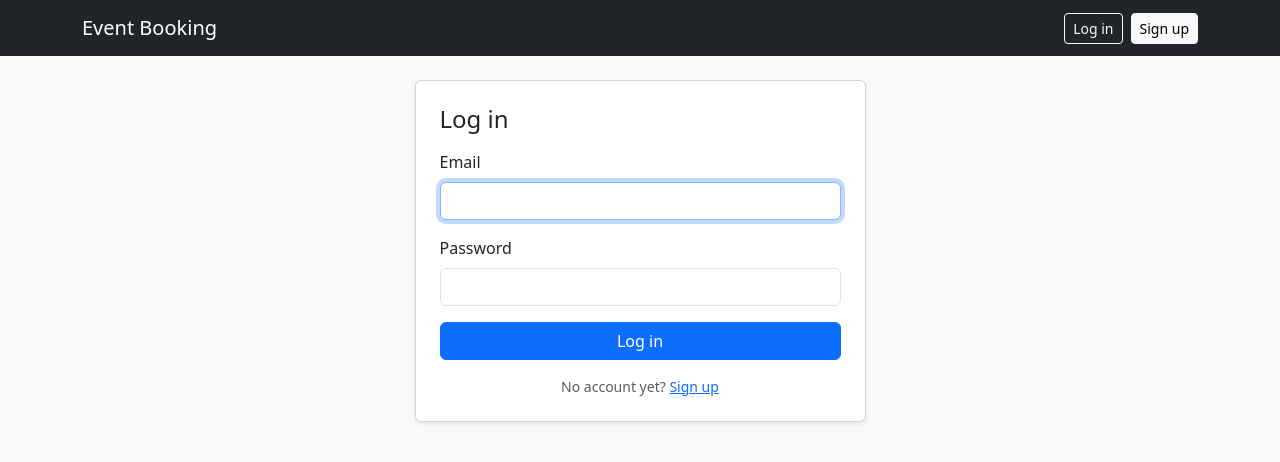
After one commit to Asmit-123/event-booking-platform, a Django app: page /accounts/login/ in a window 1280 px wide. The commit adds this page. Shown: the top 462 px of the page. Run offline with Django 5.2, Linux system fonts and the light colour scheme.

Commit message:
feat: add email login and POST-only logout

```diff
--- a/accounts/forms.py
+++ b/accounts/forms.py
@@ -1,7 +1,14 @@
 from django import forms
-from django.contrib.auth.forms import UserCreationForm
+from django.contrib.auth.forms import AuthenticationForm, UserCreationForm
 
 from .models import User
+
+
+def add_bootstrap_classes(form):
+    """Give every non-radio widget Bootstrap's input styling."""
+    for field in form.fields.values():
+        if not isinstance(field.widget, forms.RadioSelect):
+            field.widget.attrs["class"] = "form-control"
 
 
 class SignUpForm(UserCreationForm):
@@ -21,12 +28,31 @@ class SignUpForm(UserCreationForm):
 
     def __init__(self, *args, **kwargs):
         super().__init__(*args, **kwargs)
-        for field in self.fields.values():
-            if not isinstance(field.widget, forms.RadioSelect):
-                field.widget.attrs["class"] = "form-control"
+        add_bootstrap_classes(self)
 
     def clean_email(self):
         email = self.cleaned_data["email"].lower()
         if User.objects.filter(email__iexact=email).exists():
             raise forms.ValidationError("An account with this email already exists.")
         return email
+
+
+class EmailAuthenticationForm(AuthenticationForm):
+    """Login form: email + password, with a deliberately generic error."""
+
+    username = forms.EmailField(
+        label="Email",
+        widget=forms.EmailInput(attrs={"autofocus": True}),
+    )
+
+    error_messages = {
+        "invalid_login": "Incorrect email or password.",
+        "inactive": "This account is inactive.",
+    }
+
+    def __init__(self, *args, **kwargs):
+        super().__init__(*args, **kwargs)
+        add_bootstrap_classes(self)
+
+    def clean_username(self):
+        return self.cleaned_data["username"].lower()
--- a/accounts/urls.py
+++ b/accounts/urls.py
@@ -1,9 +1,21 @@
+from django.contrib.auth import views as auth_views
 from django.urls import path
 
 from . import views
+from .forms import EmailAuthenticationForm
 
 app_name = "accounts"
 
 urlpatterns = [
     path("signup/", views.signup, name="signup"),
+    path(
+        "login/",
+        auth_views.LoginView.as_view(
+            template_name="accounts/login.html",
+            authentication_form=EmailAuthenticationForm,
+            redirect_authenticated_user=True,
+        ),
+        name="login",
+    ),
+    path("logout/", auth_views.LogoutView.as_view(), name="logout"),
 ]
--- a/config/settings/base.py
+++ b/config/settings/base.py
@@ -66,6 +66,10 @@ AUTH_PASSWORD_VALIDATORS = [
 
 AUTH_USER_MODEL = "accounts.User"
 
+LOGIN_URL = "accounts:login"
+LOGIN_REDIRECT_URL = "events:home"
+LOGOUT_REDIRECT_URL = "events:home"
+
 LANGUAGE_CODE = "en-us"
 TIME_ZONE = "Asia/Kolkata"
 USE_I18N = True
--- /dev/null
+++ b/templates/accounts/login.html
@@ -0,0 +1,40 @@
+{% extends "base.html" %}
+
+{% block title %}Log in | Event Booking{% endblock %}
+
+{% block content %}
+<div class="row justify-content-center">
+  <div class="col-md-8 col-lg-5">
+    <div class="card shadow-sm">
+      <div class="card-body p-4">
+        <h1 class="h4 mb-3">Log in</h1>
+
+        <form method="post" novalidate>
+          {% csrf_token %}
+          <input type="hidden" name="next" value="{{ next }}">
+
+          {% if form.non_field_errors %}
+            <div class="alert alert-danger">{{ form.non_field_errors }}</div>
+          {% endif %}
+
+          {% for field in form %}
+            <div class="mb-3">
+              <label class="form-label" for="{{ field.id_for_label }}">{{ field.label }}</label>
+              {{ field }}
+              {% for error in field.errors %}
+                <div class="text-danger small">{{ error }}</div>
+              {% endfor %}
+            </div>
+          {% endfor %}
+
+          <button type="submit" class="btn btn-primary w-100">Log in</button>
+        </form>
+
+        <p class="text-center text-muted small mt-3 mb-0">
+          No account yet? <a href="{% url 'accounts:signup' %}">Sign up</a>
+        </p>
+      </div>
+    </div>
+  </div>
+</div>
+{% endblock %}
--- a/templates/base.html
+++ b/templates/base.html
@@ -10,13 +10,18 @@
   <nav class="navbar navbar-expand-lg navbar-dark bg-dark">
     <div class="container">
       <a class="navbar-brand" href="{% url 'events:home' %}">Event Booking</a>
-      <div class="ms-auto text-white">
-        {% if user.is_authenticated %}
-          <span>{{ user.get_full_name }} ({{ user.get_role_display }})</span>
-        {% else %}
-          <a class="btn btn-outline-light btn-sm" href="{% url 'accounts:signup' %}">Sign up</a>
-        {% endif %}
-      </div>
+        <div class="ms-auto d-flex align-items-center text-white">
+          {% if user.is_authenticated %}
+            <span>{{ user.get_full_name }} ({{ user.get_role_display }})</span>
+            <form method="post" action="{% url 'accounts:logout' %}" class="d-inline">
+              {% csrf_token %}
+              <button type="submit" class="btn btn-outline-light btn-sm ms-3">Log out</button>
+            </form>
+          {% else %}
+            <a class="btn btn-outline-light btn-sm me-2" href="{% url 'accounts:login' %}">Log in</a>
+            <a class="btn btn-light btn-sm" href="{% url 'accounts:signup' %}">Sign up</a>
+          {% endif %}
+        </div>
     </div>
   </nav>
 
```
